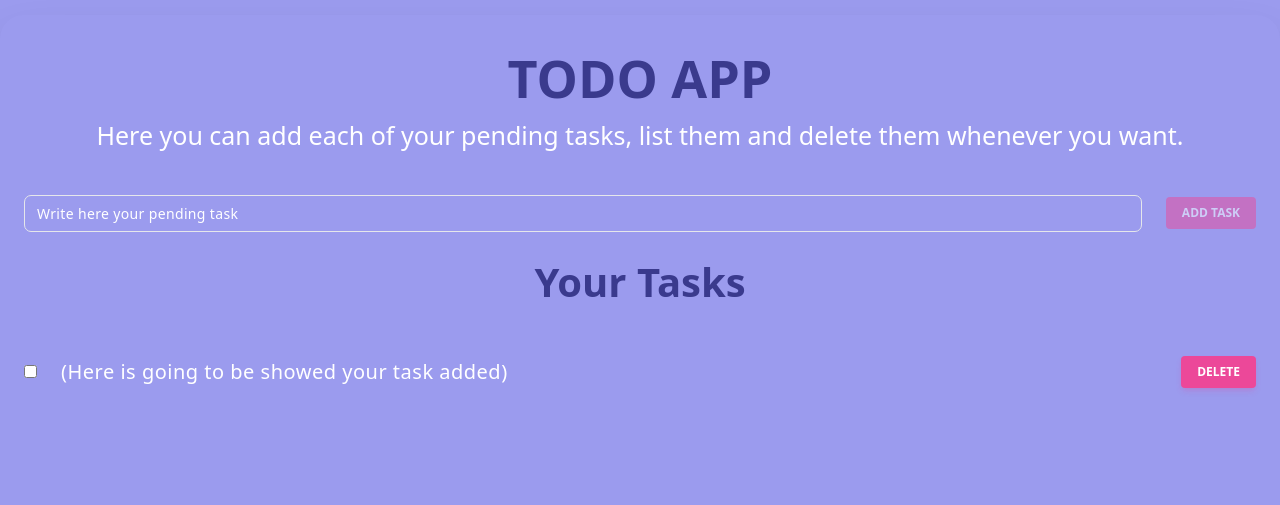
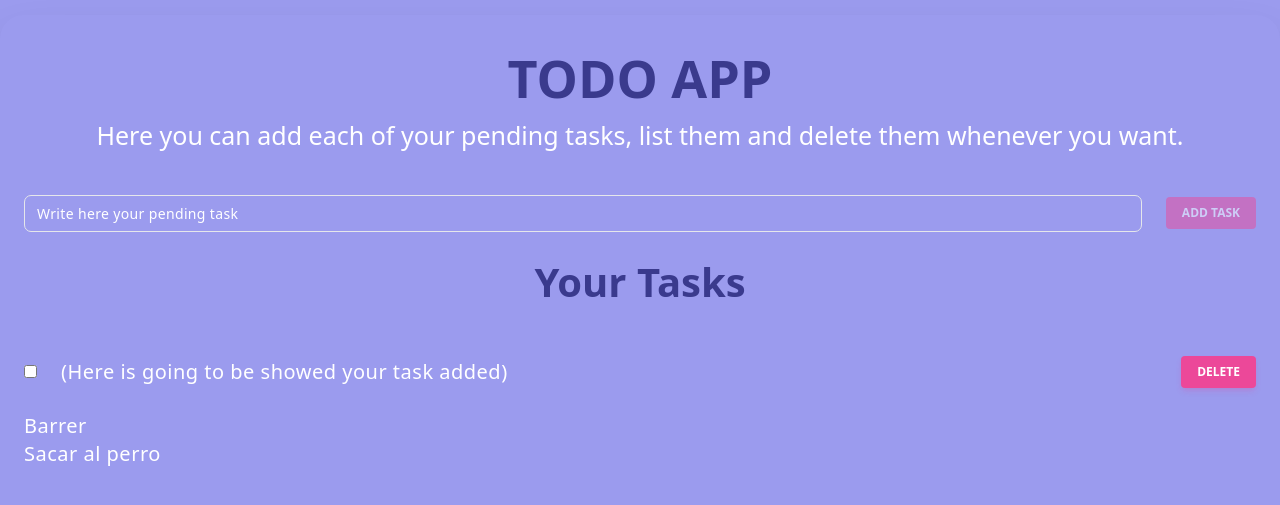
Before and after one commit to KataGut/todo-app, a website built with Vite: page index.html in a window 1280 px wide. Shown: the part 113-618 px from the top of the page. Built offline with nearby package versions, Linux system fonts and the light colour scheme.

Commit message:
Render Todo Items Array

```diff
--- a/index.html
+++ b/index.html
@@ -23,12 +23,14 @@
       <button type="submit">Add Task</button> -->
 
       <input
+        id="todo-input"
         type="text"
         class="peer h-full flex-grow rounded-[7px] border border-blue-gray-200 bg-transparent px-3 py-2 font-sans text-sm font-normal text-blue-gray-700 outline outline-0 transition-all placeholder-shown:border placeholder-shown:border-blue-gray-200 placeholder-shown:border-t-blue-gray-200 focus:border-2 focus:border-pink-500 focus:border-t-transparent focus:outline-0 disabled:border-0 disabled:bg-blue-gray-50 placeholder:text-white tracking-wide"
         placeholder="Write here your pending task"
         required
       />
       <button
+        id="add-todo-btn"
         class="top-1 z-10 select-none rounded bg-pink-500 py-2 px-4 text-center align-middle font-sans text-xs font-bold uppercase text-white shadow-md shadow-pink-500/20 transition-all hover:shadow-lg hover:shadow-pink-500/40 focus:opacity-[0.85] focus:shadow-none active:opacity-[0.85] active:shadow-none peer-placeholder-shown:pointer-events-none peer-placeholder-shown:bg-blue-gray-500 peer-placeholder-shown:opacity-50 peer-placeholder-shown:shadow-none"
         type="button"
         data-ripple-light="true"
@@ -38,11 +40,11 @@
       </button>
     </section>
 
-    <section class="list__tasks">
-      <ul>
-        <h4 class="text-[#3a3a8d] font-bold p-5 text-center text-[40px]">
-          Your Tasks
-        </h4>
+    <section>
+      <h4 class="text-[#3a3a8d] font-bold p-5 text-center text-[40px]">
+        Your Tasks
+      </h4>
+      <ul id="todo-list">
         <li class="flex flex-row h-[80px] items-center gap-6">
           <input class="" type="checkbox" />
           <p class="flex-grow text-white text-xl tracking-wide">
--- /dev/null
+++ b/script.js
@@ -0,0 +1,32 @@
+const todos = [
+  {
+    name: "Barrer",
+    completed: true,
+  },
+  {
+    name: "Sacar al perro",
+    completed: false,
+  },
+];
+
+// function renderTodoItem (todo) {
+//   const todoListEl = document.getElementById("todo-list");
+//   const li = document.createElement("li");
+//   li.innerText = todo.name;
+//   todoListEl.appendChild(li);
+// };
+const renderTodoItem = (todo) => {
+  const todoListEl = document.getElementById("todo-list");
+  const li = document.createElement("li");
+  li.innerText = todo.name;
+  todoListEl.appendChild(li);
+  li.className +=
+    "flex-grow text-white text-xl tracking-wide flex flex-row h-[70px] items-center";
+};
+
+todos.forEach(
+  //
+  (todo) => {
+    renderTodoItem(todo);
+  }
+);
```
